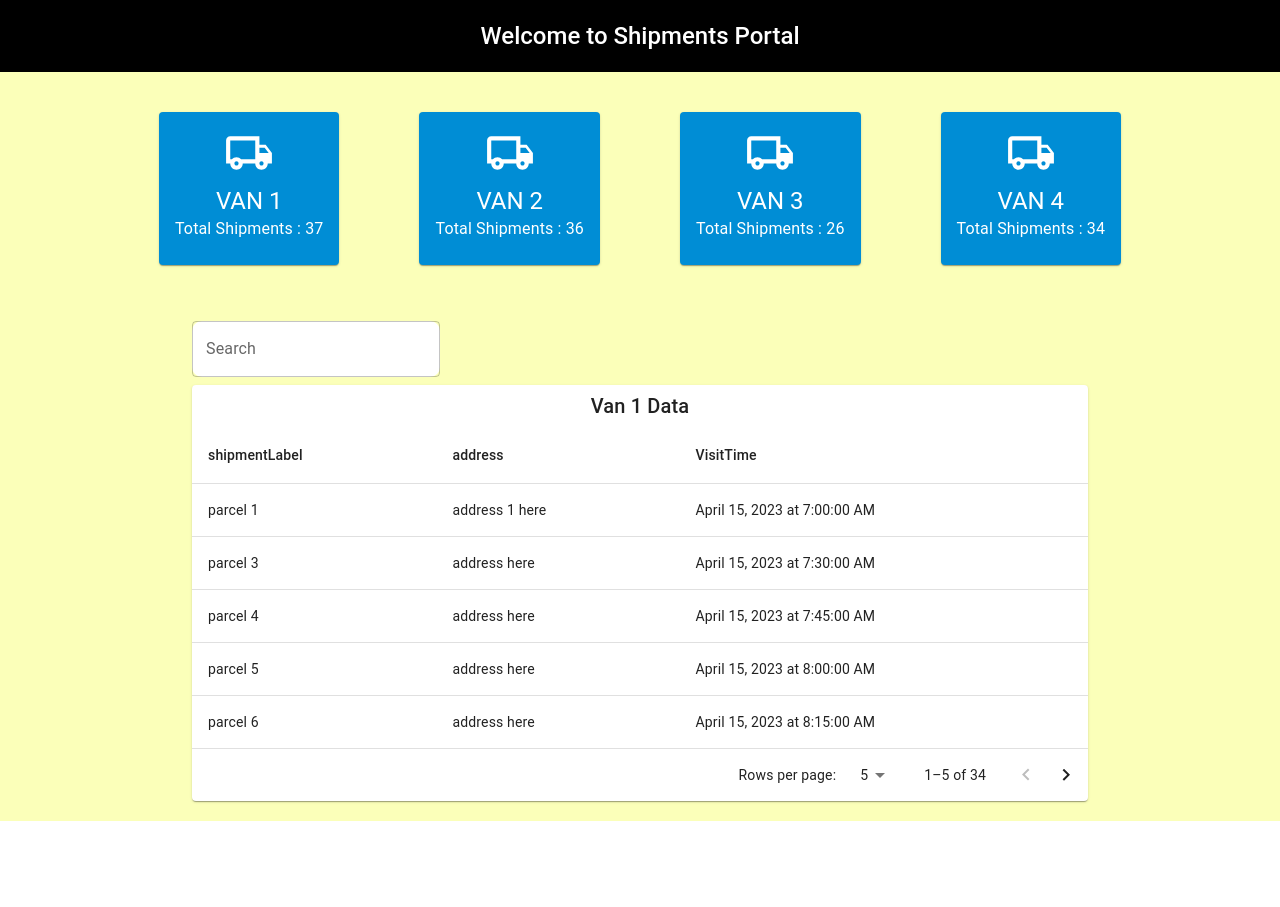
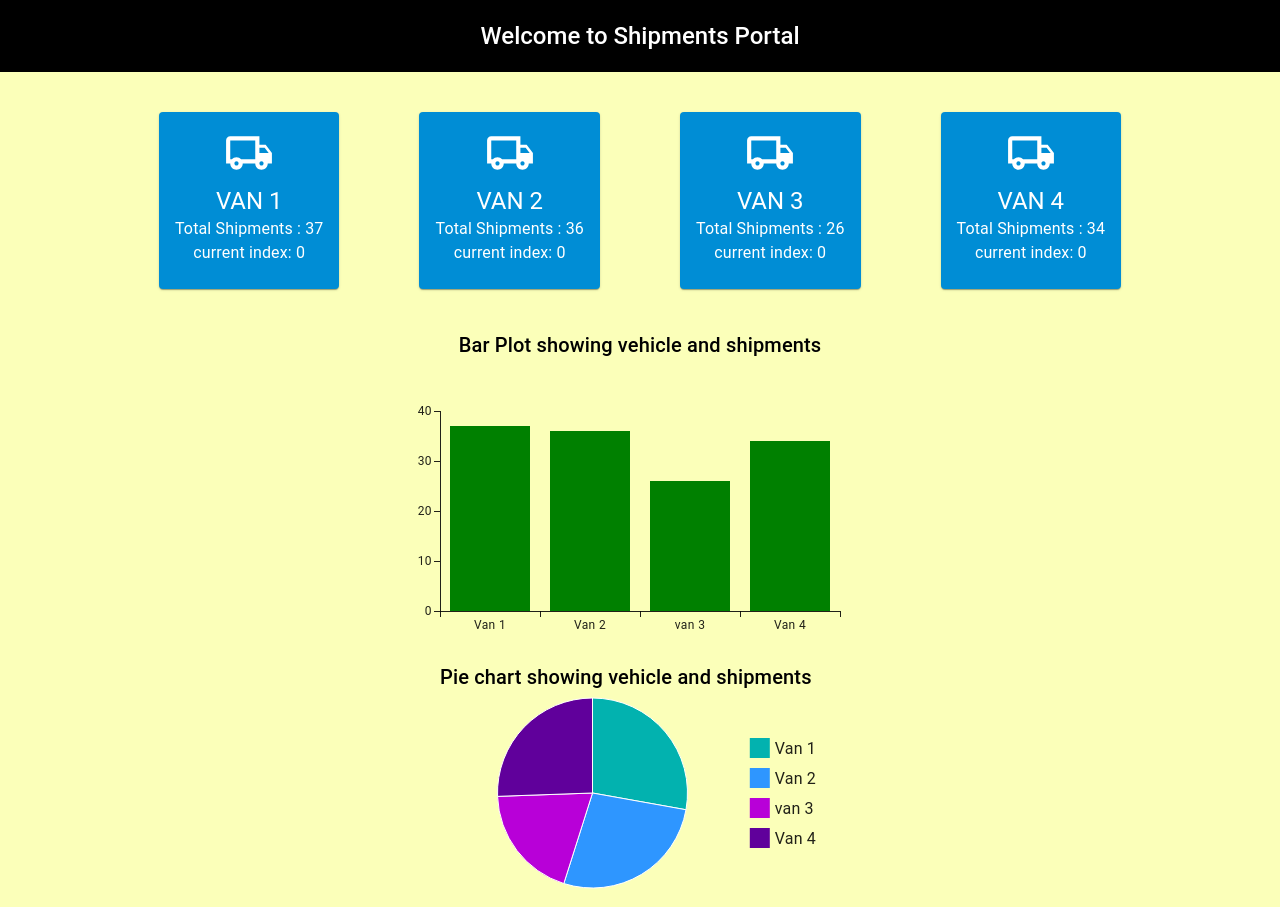
Before and after one commit to dhgavali/master_concept_transporter, a React (Vite) app: page / in a window 1280 px wide. Shown: the top 907 px of the page. Before the commit the page ends 821 px from the top, so only its background shows below. Built offline with nearby package versions, Linux system fonts and the light colour scheme.

Commit message:
bar plot and pie chart added

```diff
--- a/package.json
+++ b/package.json
@@ -14,6 +14,7 @@
     "@emotion/styled": "^11.11.0",
     "@mui/icons-material": "^5.14.0",
     "@mui/material": "^5.14.0",
+    "@mui/x-charts": "^6.0.0-alpha.3",
     "dayjs": "^1.11.9",
     "react": "^18.2.0",
     "react-dom": "^18.2.0"
--- a/src/Home.jsx
+++ b/src/Home.jsx
@@ -6,12 +6,19 @@ import CardActions from "@mui/material/CardActions";
 import CardContent from "@mui/material/CardContent";
 import Button from "@mui/material/Button";
 import Typography from "@mui/material/Typography";
-import BasicTable from "./utils/datatable";
 import FilterTable from "./utils/filterTable";
 import LocalShippingOutlinedIcon from "@mui/icons-material/LocalShippingOutlined";
+import SimpleChart from "./utils/barplot";
+import PieChart from "./utils/piechart";
 import data from "./data.json";
 
 const Home = () => {
+  const [index, setIndex] = useState(0);
+
+  const handleCardClick = (newIndex) => {
+    console.log(newIndex);
+    setIndex(newIndex - 1);
+  };
   return (
     <div
       className="main-wrapper"
@@ -48,6 +55,7 @@ const Home = () => {
                 background: "#008DD5",
                 color: "white",
               }}
+              onClick={() => handleCardClick(data.vehicleid)}
             >
               <CardContent
                 sx={{
@@ -67,17 +75,29 @@ const Home = () => {
                 <Typography variant="body1">
                   {"Total Shipments : " + data.visits.length}
                 </Typography>
+                <Typography variant="body1">
+                  {"current index: " + index}
+                </Typography>
               </CardContent>
-              {/* <CardActions>
-                <Button size="small">Card Button</Button>
-              </CardActions> */}
             </Card>
           );
         })}
       </Box>
+
+      {/* Bar Plot Component */}
+      <Box sx={{ display: "flex", justifyContent: "center" }}>
+        <SimpleChart data={data} />
+      </Box>
+
+      {/* Pie Chart Component */}
+      <Box sx={{ display: "flex", justifyContent: "center" }}>
+        <PieChart data={data} />
+      </Box>
+
+      {/* Datatable Compoenet */}
       <Box sx={{ display: "flex", justifyContent: "center" }}>
         <div style={{ width: "70%" }}>
-          <FilterTable data={data} />
+          <FilterTable data={index} />
         </div>
       </Box>
     </div>
--- /dev/null
+++ b/src/utils/barplot.jsx
@@ -0,0 +1,44 @@
+import * as React from "react";
+import { BarChart } from "@mui/x-charts/BarChart";
+import { Typography } from "@mui/material";
+
+const Barchart = ({ data }) => {
+  return (
+    <div className="" >
+      <Typography variant="h6" textAlign={"center"}>
+        Bar Plot showing vehicle and shipments{" "}
+      </Typography>
+      <BarChart
+        xAxis={[
+          {
+            id: "barCategories",
+
+            data: [
+              data[0].vehicleLabel,
+              data[1].vehicleLabel,
+              data[2].vehicleLabel,
+              data[3].vehicleLabel,
+            ],
+            scaleType: "band",
+          },
+        ]}
+        series={[
+          {
+            color: "green",
+
+            data: [
+              data[0].visits.length,
+              data[1].visits.length,
+              data[2].visits.length,
+              data[3].visits.length,
+            ],
+          },
+        ]}
+        width={500}
+        height={300}
+      />
+    </div>
+  );
+};
+
+export default Barchart;
--- a/src/utils/datatable.jsx
+++ /dev/null
@@ -1,54 +0,0 @@
-import * as React from "react";
-import Table from "@mui/material/Table";
-import TableBody from "@mui/material/TableBody";
-import TableCell from "@mui/material/TableCell";
-import TableContainer from "@mui/material/TableContainer";
-import TableHead from "@mui/material/TableHead";
-import TableRow from "@mui/material/TableRow";
-import Paper from "@mui/material/Paper";
-
-function createData(name, calories, fat, carbs, protein) {
-  return { name, calories, fat, carbs, protein };
-}
-
-const rows = [
-  createData("Frozen yoghurt", 159, 6.0, 24, 4.0),
-  createData("Ice cream sandwich", 237, 9.0, 37, 4.3),
-  createData("Eclair", 262, 16.0, 24, 6.0),
-  createData("Cupcake", 305, 3.7, 67, 4.3),
-  createData("Gingerbread", 356, 16.0, 49, 3.9),
-];
-
-export default function BasicTable() {
-  return (
-    <TableContainer component={Paper}>
-      <Table sx={{ minWidth: 650 }} aria-label="simple table">
-        <TableHead>
-          <TableRow>
-            <TableCell>Dessert (100g serving)</TableCell>
-            <TableCell align="right">Calories</TableCell>
-            <TableCell align="right">Fat&nbsp;(g)</TableCell>
-            <TableCell align="right">Carbs&nbsp;(g)</TableCell>
-            <TableCell align="right">Protein&nbsp;(g)</TableCell>
-          </TableRow>
-        </TableHead>
-        <TableBody>
-          {rows.map((row) => (
-            <TableRow
-              key={row.name}
-              sx={{ "&:last-child td, &:last-child th": { border: 0 } }}
-            >
-              <TableCell component="th" scope="row">
-                {row.name}
-              </TableCell>
-              <TableCell align="right">{row.calories}</TableCell>
-              <TableCell align="right">{row.fat}</TableCell>
-              <TableCell align="right">{row.carbs}</TableCell>
-              <TableCell align="right">{row.protein}</TableCell>
-            </TableRow>
-          ))}
-        </TableBody>
-      </Table>
-    </TableContainer>
-  );
-}
--- a/src/utils/filterTable.jsx
+++ b/src/utils/filterTable.jsx
@@ -11,15 +11,21 @@ import {
   TablePagination,
   Typography,
 } from "@mui/material";
-import dayjs from "dayjs";
+import data from "../data.json";
 
-const SimpleTable = ({ data }) => {
+const SimpleTable = ({ index }) => {
   const [searchTerm, setSearchTerm] = useState("");
   const [page, setPage] = useState(0);
   const [rowsPerPage, setRowsPerPage] = useState(5);
 
-  const visits = data[3]?.visits || [];
+  const visits = data[index]?.visits || data[0].visits;
   const columns = ["shipmentLabel", "address", "VisitTime"];
+
+  // const [visits, setVisits] = useState([]);
+
+  // useEffect(() => {
+  //   setVisits(data[index]?.visits || data[0].visits);
+  // }, [data, index]);
 
   const handleChangePage = (_, newPage) => {
     setPage(newPage);
--- /dev/null
+++ b/src/utils/piechart.jsx
@@ -0,0 +1,47 @@
+import * as React from "react";
+import { PieChart } from "@mui/x-charts/PieChart";
+import { Typography } from "@mui/material";
+
+const BasicPie = ({ data }) => {
+  return (
+    <div className="">
+      <Typography variant="h6">
+        {" "}
+        Pie chart showing vehicle and shipments{" "}
+      </Typography>
+      <PieChart
+        desc="Pie chart showing vehicle and shipments"
+        series={[
+          {
+            data: [
+              {
+                id: 0,
+                value: data[0].visits.length,
+                label: data[0].vehicleLabel,
+              },
+              {
+                id: 1,
+                value: data[1].visits.length,
+                label: data[1].vehicleLabel,
+              },
+              {
+                id: 2,
+                value: data[2].visits.length,
+                label: data[2].vehicleLabel,
+              },
+              {
+                id: 3,
+                value: data[3].visits.length,
+                label: data[3].vehicleLabel,
+              },
+            ],
+          },
+        ]}
+        width={400}
+        height={200}
+      />
+    </div>
+  );
+};
+
+export default BasicPie;
```
Also changed, not shown: 1 other file (tests, documents, lock files or other folders).
